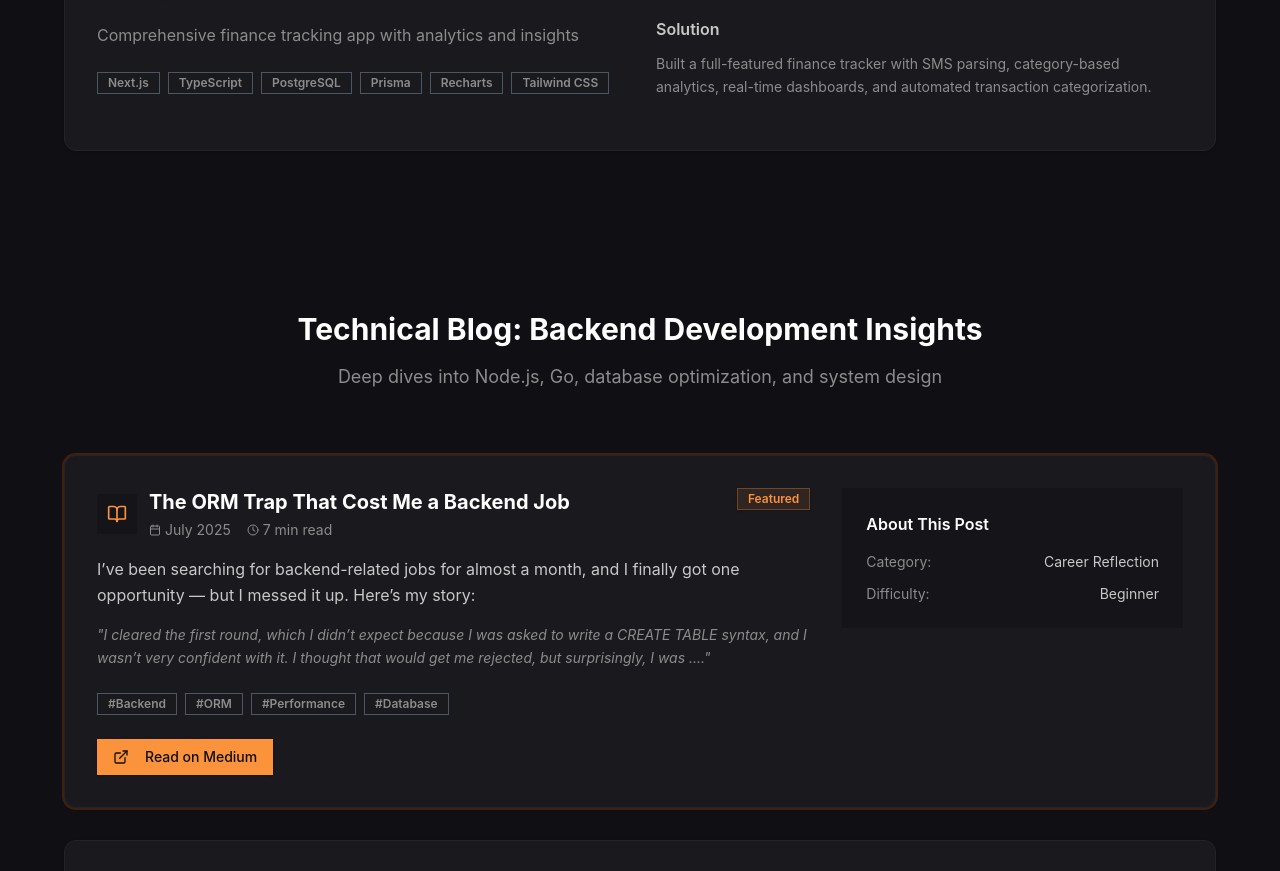
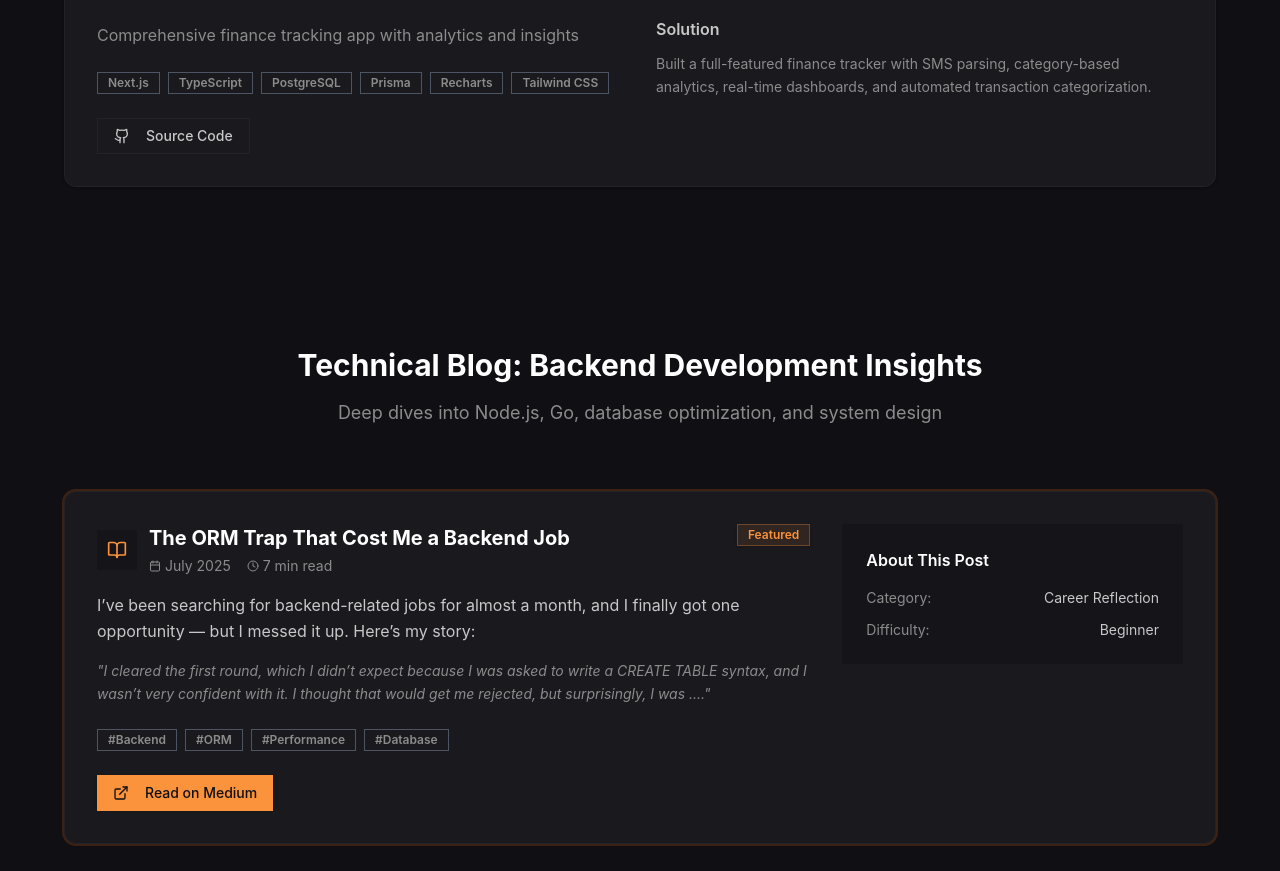
Before and after one commit to KaranMali2001/portfolio, a Next.js app: page / in a window 1280 px wide. Shown: the part 5969-6840 px from the top of the page. Built offline with nearby package versions, Linux system fonts and the light colour scheme.

Commit message:
fixed Info

```diff
--- a/components/minimalist-portfolio.tsx
+++ b/components/minimalist-portfolio.tsx
@@ -529,6 +529,7 @@ function ProjectsChapter() {
       problem: "Users needed a simple yet powerful way to track expenses, income, and analyze spending patterns.",
       solution: "Built a full-featured finance tracker with SMS parsing, category-based analytics, real-time dashboards, and automated transaction categorization.",
       tech: ["Next.js", "TypeScript", "PostgreSQL", "Prisma", "Recharts", "Tailwind CSS"],
+      githubUrl: "https://github.com/KaranMali2001/finance-tracker-v2",
     },
   ];
 
```
Also changed, not shown: 1 other file (tests, documents, lock files or other folders).
